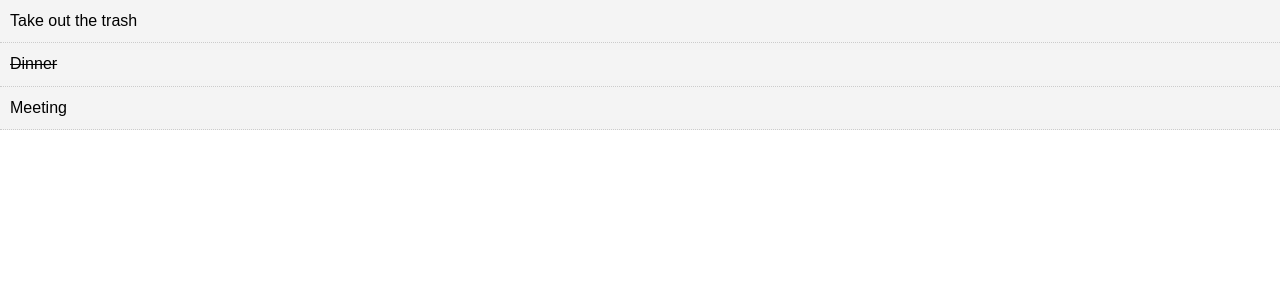
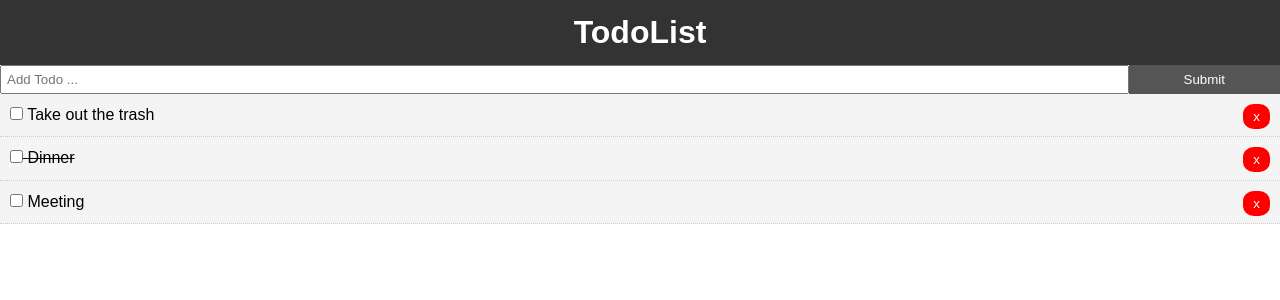
Before and after one commit to SameedUllah/React-Dojo, a React (Create React App) app: page / in a window 1280 px wide. Shown: the top 300 px of the page. Built offline with nearby package versions, Linux system fonts and the light colour scheme; the HTML template or start-up script is replaced by a standard one.

Commit message:
Routine Commit

```diff
--- a/src/App.css
+++ b/src/App.css
@@ -13,3 +13,20 @@
   color: #333;
   text-decoration: none;
 }
+
+.container {
+  padding: 0 1 rem;
+}
+
+.btn {
+  display: inline-block;
+  border: none;
+  background: #555;
+  color: #fff;
+  padding: 7px 20px;
+  cursor: pointer;
+}
+
+.btn:hover {
+  background: #666;
+}
--- a/src/App.js
+++ b/src/App.js
@@ -1,6 +1,8 @@
 import React, { Component } from 'react';
 import './App.css';
 import Todos from './components/Todos';
+import Header from './components/layout/header';
+import AddTodo from './components/AddTodo'
 
 class App extends Component {
   state = {
@@ -23,12 +25,37 @@
     ]
   }
 
+  // Toggle Complete
+  markComplete = (id) => {
+    this.setState({todos: this.state.todos.map(todos => {
+      if (todos.id === id) {
+        todos.completed = !todos.completed
+      }
+      return todos;
+    })})
+  }
+
+  //Delete Todo
+  delTodo = (id) => {
+    this.setState({todos: [...this.state.todos.filter(todo => todo.id !== id )]})
+  }
+
+  // Add Todo
+  addTodo = (title) => {
+    console.log(title);
+  }
+
   render() {
-    // console.log(this.state.todos)
       return (
           <div className='App'>
-              <Todos todos={this.state.todos}/>
+          <div className='container'>
+
+            <Header />
+            <AddTodo addTodo={this.addTodo}/>
+              <Todos todos={this.state.todos } markComplete={this.markComplete} delTodo= {this.delTodo}/>
           </div>
+          </div>
+
       );
   }
 }
--- /dev/null
+++ b/src/components/AddTodo.js
@@ -0,0 +1,38 @@
+import React, { Component } from 'react'
+
+
+export class AddTodo extends Component {
+    state = {
+        title: ''
+    }
+
+    onSubmit = (e) => {
+        e.preventDefault();
+        this.props.addTodo(this.state.title);
+        this.setState({ title: '' });
+      }
+    onChange = (e) => this.setState({[e.target.name]: e.target.value})
+
+    render() {
+        return (
+          <form onSubmit={this.onSubmit} style={{ display: 'flex' }}>
+            <input
+              type="text"
+              name="title"
+              style={{ flex: '10', padding: '5px' }}
+              placeholder="Add Todo ..."
+              value={this.state.title}
+              onChange={this.onChange}
+            />
+            <input
+              type="submit"
+              value="Submit"
+              className="btn"
+              style={{flex: '1'}}
+            />
+          </form>
+        )
+      }
+    }
+
+export default AddTodo
--- a/src/components/TodoItem.js
+++ b/src/components/TodoItem.js
@@ -11,23 +11,20 @@
             textDecoration: this.props.todo.completed ?
             'line-through' : 'none'
         }
-        // if(this.props.todo.completed) {
-        //     return {
-        //         textDecoration: 'line-through'
-        //     }
-        // } else {
-        //     return {
-        //         textDecoration: 'none'
-        //     }
-        // }
+
+
     }
 
     render() {
+        const {id , title} = this.props.todo;
         return (
             <div style={this.getStyle()}>
                 <p>
+                    <input type = "checkbox" onChange={this.props.markComplete.bind(this, id)} />  {' '}
+                    { title }
+                    <button onClick={this.props.delTodo.bind(this, id)} style={btnStyle}>x</button>
 
-                    { this.props.todo.title }</p>
+                    </p>
             </div>
         )
     }
@@ -38,8 +35,14 @@
     todos: PropTypes.object.isRequired
 }
 
-// const itemStyle = {
-//     backgroundColor: '#f4f4f4'
-// }
+const btnStyle = {
+    background: '#ff0000',
+    color: '#fff',
+    border: 'none',
+    padding: '5px 10px',
+    borderRadius: '40%',
+    cursor: 'pointer',
+    float: 'right'
+}
 
 export default TodoItem
--- a/src/components/Todos.js
+++ b/src/components/Todos.js
@@ -3,10 +3,13 @@
 import PropTypes from 'prop-types'
 
 class Todos extends Component {
+
+
+
     render() {
         // console.log(this.props.todos)
         return this.props.todos.map((todo) => (
-        <TodoItem key={todo.id} todo={todo} />
+        <TodoItem key={todo.id} todo={todo} markComplete={this.props.markComplete} delTodo={this.props.delTodo}  />
         ));
     }
 }
--- /dev/null
+++ b/src/components/layout/header.js
@@ -0,0 +1,19 @@
+import React from 'react';
+
+function Header() {
+    return(
+        <header style={headerStyle}>
+            <h1>TodoList</h1>
+        </header>
+    )
+}
+
+const headerStyle = {
+    background: '#333',
+    color: '#fff',
+    textAlign: 'center',
+    padding: '10px'
+
+}
+
+export default Header;
```
Also changed, not shown: 1 other file (tests, documents, lock files or other folders).
